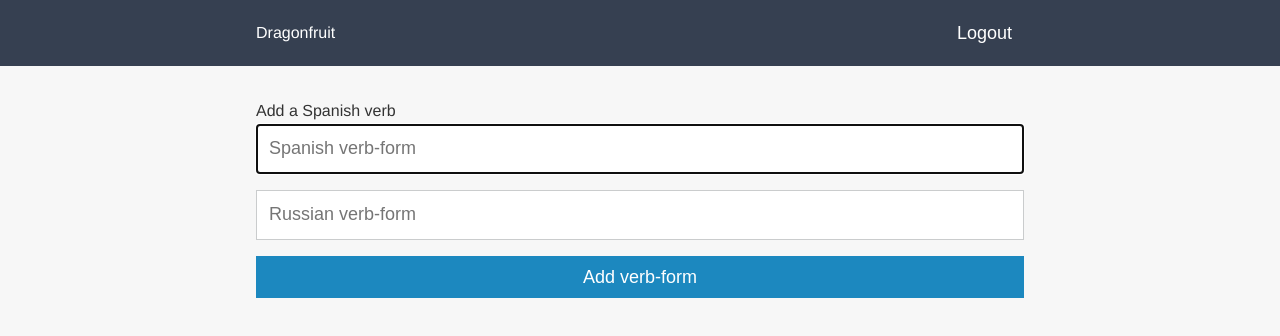
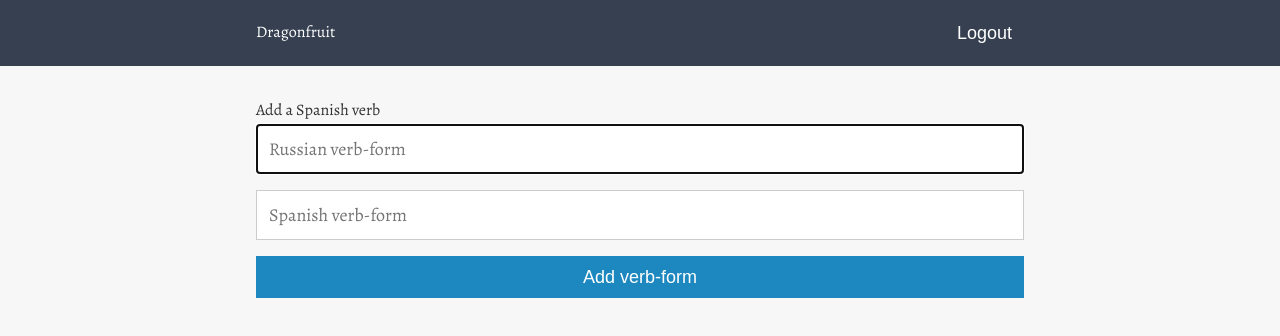
Before and after one commit to igoryen/dragonfruit, a React (Create React App) app: page /add-verb in a window 1280 px wide. Shown: the top 336 px of the page. Built offline with nearby package versions, Linux system fonts and the light colour scheme; no server answers; the database is empty; sample sign-in values are in the browser's storage.

Commit message:
Superficial updates based on a few days' use

```diff
--- a/public/index.html
+++ b/public/index.html
@@ -9,6 +9,7 @@
       name="description"
       content="Web site created using create-react-app"
     />
+    <link href="https://fonts.googleapis.com/css2?family=Alegreya:wght@400;500&display=swap" rel="stylesheet">
     <link rel="apple-touch-icon" href="%PUBLIC_URL%/logo192.png" />
     <!--
       manifest.json provides metadata used when your web app is installed on a
--- a/src/components/VerbformForm.js
+++ b/src/components/VerbformForm.js
@@ -14,13 +14,13 @@ export default class VerbformForm extends React.Component {
 
     onSpaChange = (e) => {
         const spa = e.target.value
-        if( !spa || spa.match(/^[A-Za-záéíóúýÁÉÍÓÚÝñÑüÜ -]+$/)) {
+        if( !spa || spa.match(/^[A-Za-záéíóúýÁÉÍÓÚÝñÑüÜ -.,;]+$/)) {
             this.setState( () => ({ spa }) )
         }
     }
     onRusChange = (e) => {
         const rus = e.target.value
-        if( !rus || rus.match(/^[А-Яа-яёЁ -]+$/)) {
+        if( !rus || rus.match(/^[А-Яа-яёЁ -.,;]+$/)) {
             this.setState( () => ({ rus }) )
         }
     }
@@ -46,18 +46,18 @@ export default class VerbformForm extends React.Component {
                 {this.state.error && <p className="form__error">{this.state.error}</p>}
                 <input
                     type="text"
+                    placeholder="Russian verb-form"
+                    autoFocus
+                    className="text-input"
+                    value={this.state.rus}
+                    onChange={this.onRusChange}
+                />
+                <input
+                    type="text"
                     placeholder="Spanish verb-form"
-                    autoFocus
                     className="text-input"
                     value={this.state.spa}
                     onChange={this.onSpaChange}
-                />
-                <input
-                    type="text"
-                    placeholder="Russian verb-form"
-                    className="text-input"
-                    value={this.state.rus}
-                    onChange={this.onRusChange}
                 />
                 <button className="button">Add verb-form</button>
             </form>
--- a/src/components/VerbformListItem.js
+++ b/src/components/VerbformListItem.js
@@ -7,7 +7,7 @@ const VerbformListItem = ( { id, spa, rus, createdAt } ) => (
         <div>
             <span className="list-item__lang1">{rus}</span> - <span className="list-item__lang2">{spa}</span>
         </div>
-        <span className="list-item__created-at">{moment(createdAt).format('YYYY-DD-MM hh:mm:ss')}</span>
+        <span className="list-item__created-at">{moment(createdAt).format('YYYY-MM-DD HH:mm:ss')}</span>
     </Link>
 )
 
--- a/src/components/VerbformsSummary.js
+++ b/src/components/VerbformsSummary.js
@@ -12,7 +12,7 @@ export const VerbformsSummary = ({ verbformCount, verbformsTotal }) => {
             <div className="content-container">
                 <h1 className="page-header__title">Viewing <span>{verbformCount}</span> {verbformWord}</h1>
                 <div className="page-header__actions">
-                    <Link className="button" to="/add-verb" autoFocus>Add Verb</Link>
+                    <Link className="button" to="/add-verb">Add Verb</Link>
                 </div>
             </div>
         </div>
--- a/src/styles/base/_base.scss
+++ b/src/styles/base/_base.scss
@@ -13,7 +13,8 @@ html {
 
 body {
     color: $dark-grey;
-    font-family: Helvetica, Arial, sans-serif;
+    // font-family: Helvetica, Arial, sans-serif;
+    font-family: 'Alegreya', serif;
     font-size: $m-size;
     line-height: 1.6;
 }
@@ -28,3 +29,7 @@ button {
 .is-active {
     font-weight: bold;
 }
+
+input {
+    font-family: 'Alegreya', serif;
+}
```
